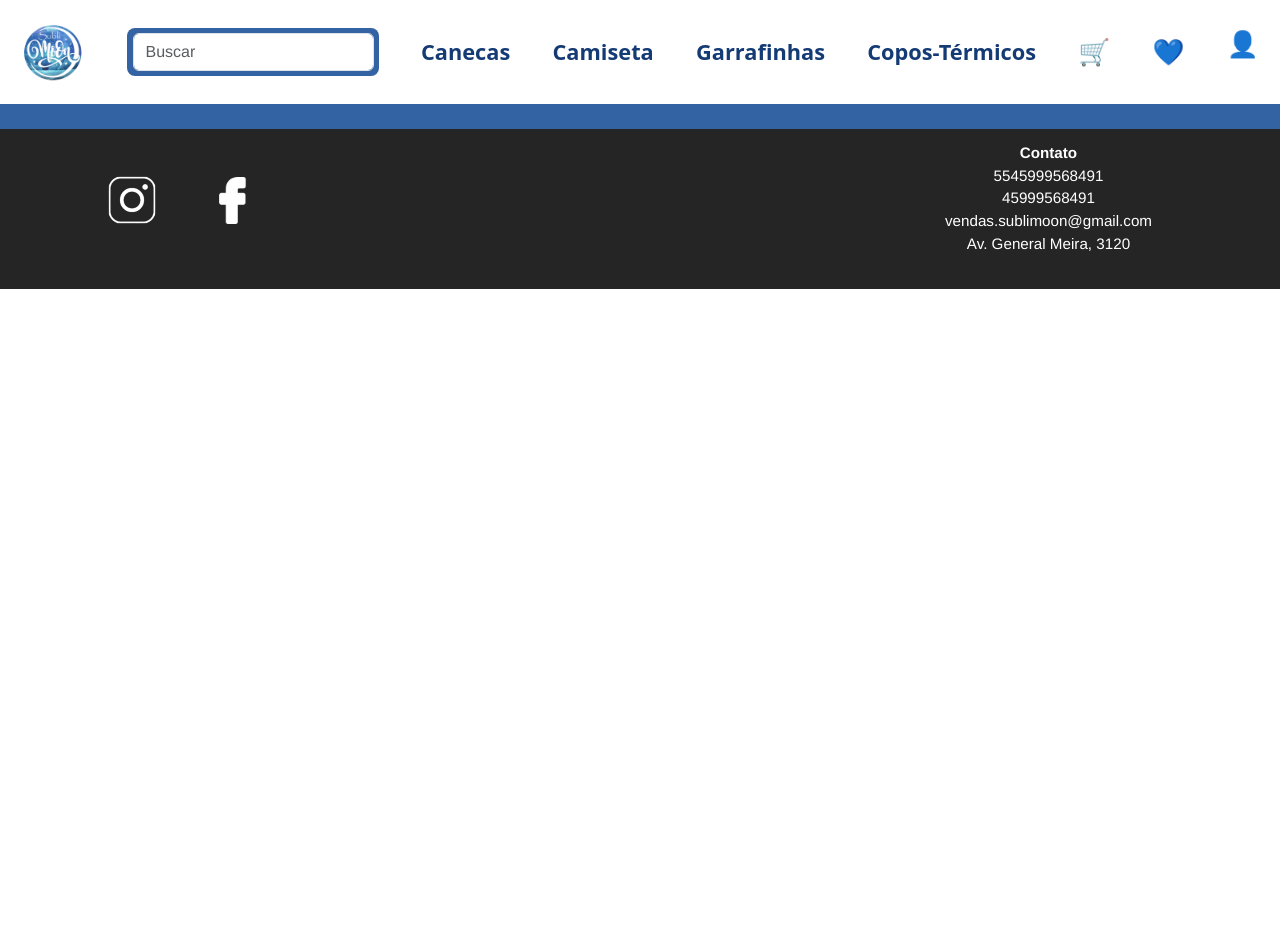
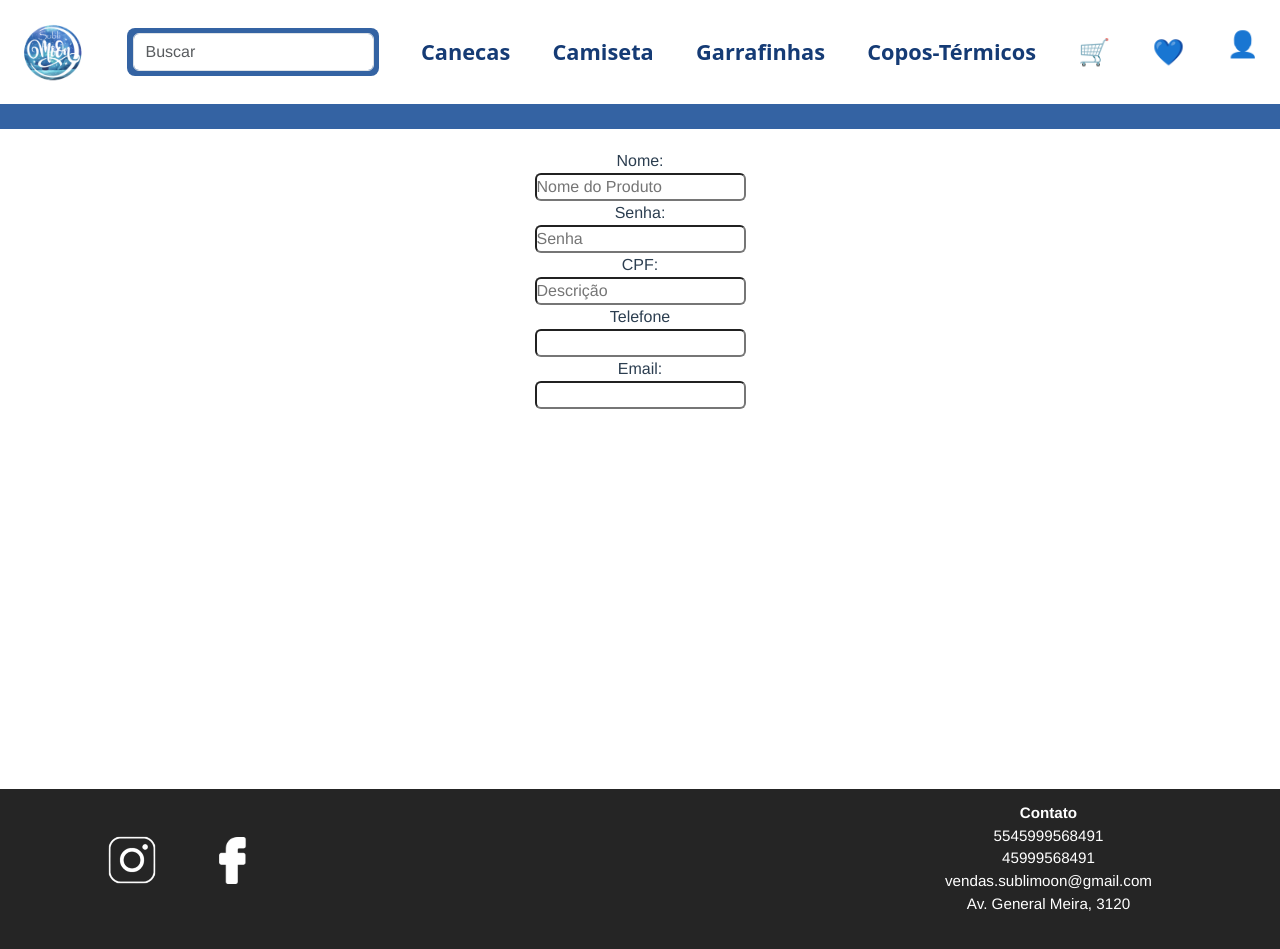
Before and after one commit to Grupo01UniamericaBackend/SublimoonFront, a Vue app in the folder sublimoon-front-end/: page /EditarUsuario in a window 1280 px wide. Before the commit the page ends 800 px from the top, so only its background shows below. Built offline with nearby package versions, Linux system fonts and the light colour scheme.

Commit message:
edita cliente, delete +-

```diff
--- a/sublimoon-front-end/src/router/index.ts
+++ b/sublimoon-front-end/src/router/index.ts
@@ -46,6 +46,18 @@ const routes: Array<RouteRecordRaw> = [
     component: () => import('../views/UserView.vue')
   },
   {
+    path: '/EditarUsuario',
+    name: 'EditaUsuario',
+    component: () => import('../views/EditDeleteUser.vue'),
+    children: [
+      {
+        path: '/EditarUsuario',
+        name: 'ExcluiUsuario',
+        component: () => import(/* webpackChunkName: "about" */ '../views/EditDeleteUser.vue')
+      }
+    ]
+  },
+  {
     path: '/CadastrarProduto',
     name: 'cadastar-produto-view',
     component: () => import('../views/ProdutoView.vue/ProdutoCad.vue'),
--- /dev/null
+++ b/sublimoon-front-end/src/views/EditDeleteUser.vue
@@ -0,0 +1,177 @@
+<template>
+  <div class="container">
+    <div v-if="mensagem.ativo" class="row">
+      <div class="col-md-12 text-start">
+        <div :class="mensagem.css" role="alert">
+          <strong>{{ mensagem.titulo }}</strong> {{ mensagem.mensagem }}
+          <button
+            type="button"
+            class="btn-close"
+            data-bs-dismiss="alert"
+            aria-label="Close"
+          ></button>
+        </div>
+      </div>
+    </div>
+
+    <div class="divForm">
+      <form action="">
+        <label for="nomeCliente">Nome:</label>
+        <input
+          v-model="cliente.nome"
+          type="text"
+          placeholder="Nome do Produto"
+        />
+
+        <label for="senhaCliente">Senha:</label>
+        <input
+          v-model="cliente.senha"
+          type="text"
+          placeholder="Senha"
+        />
+
+        <label for="cpfCliente">CPF:</label>
+        <input
+          type="text"
+          v-model="cliente.cpf"
+          placeholder="Descrição"
+        />
+
+        <label for="telefoneCliente">Telefone</label>
+        <input type="text"  v-model="cliente.telefone" />
+
+        <label for="email">Email:</label>
+        <input type="text" v-model="cliente.email" />
+
+
+
+
+
+
+        <button
+          v-if="form === 'editar'"
+          type="button"
+          class="btn btn-warning"
+          @click="onClickEditar()"
+        >
+          Editar
+        </button>
+        <button
+          v-if="form === 'deletaCliente'"
+          type="button"
+          class="btn btn-danger"
+          @click="onClickExcluir()"
+        >
+          Excluir
+        </button>
+      </form>
+    </div>
+  </div>
+</template>
+
+<script lang="ts">
+import ClienteClient from "@/client/clienteclient";
+import { Cliente } from "@/model/cliente";
+import { defineComponent } from "vue";
+
+export default defineComponent({
+  name: "ProdutoFormulario",
+  data() {
+    return {
+      cliente: new Cliente(),
+
+      mensagem: {
+        ativo: false as boolean,
+        titulo: "" as string,
+        mensagem: "" as string,
+        css: "" as string,
+      },
+    };
+  },
+  computed: {
+    id() {
+      return this.$route.query.id;
+    },
+    form() {
+      return this.$route.query.form;
+    },
+  },
+  mounted() {
+    if (this.id !== undefined) {
+      this.findById(Number(this.id));
+    }
+  },
+  methods: {
+    findById(id: number) {
+      ClienteClient.findById(id)
+        .then((sucess) => {
+          this.cliente = sucess;
+        })
+        .catch((error) => {
+          this.mensagem.ativo = true;
+          this.mensagem.mensagem = error;
+          this.mensagem.titulo = "Error. ";
+          this.mensagem.css = "alert alert-danger alert-dismissible fade show";
+        });
+    },
+    onClickEditar() {
+      ClienteClient.editar(this.cliente.id, this.cliente)
+        .then((sucess) => {
+          this.cliente = new Cliente();
+
+          this.mensagem.ativo = true;
+          this.mensagem.mensagem = sucess;
+          this.mensagem.titulo = "Parabens. ";
+          this.mensagem.css = "alert alert-success alert-dismissible fade show";
+        })
+        .catch((error) => {
+          this.mensagem.ativo = true;
+          this.mensagem.mensagem = error;
+          this.mensagem.titulo = "Error. ";
+          this.mensagem.css = "alert alert-danger alert-dismissible fade show";
+        });
+    },
+    onClickExcluir() {
+      ClienteClient.deletaCliente(this.cliente.id)
+        .then((sucess) => {
+          this.cliente = new Cliente();
+
+          this.$router.push({ name: "estoque-main" });
+        })
+        .catch((error) => {
+          this.mensagem.ativo = true;
+          this.mensagem.mensagem = error;
+          this.mensagem.titulo = "Error. ";
+          this.mensagem.css = "alert alert-danger alert-dismissible fade show";
+        });
+    },
+  },
+});
+</script>
+
+<style scoped lang="scss">
+.container {
+  min-height: 67vh;
+  display: flex;
+  margin: auto;
+  justify-content: center;
+}
+form {
+  display: flex;
+  flex-direction: column;
+  width: 100%;
+}
+.divForm {
+  height: 80vh;
+  margin-top: 20px;
+}
+input {
+  border-radius: 6px;
+}
+select {
+  border-radius: 6px;
+}
+#cadastrarbutton {
+  margin-top: 20px;
+}
+</style>
--- a/sublimoon-front-end/src/views/UserView.vue
+++ b/sublimoon-front-end/src/views/UserView.vue
@@ -25,11 +25,11 @@
       <th class="col-md-2">
               <div class="btn-group" role="group" aria-label="Basic mixed styles example">
                 <router-link type="button" class="btn btn-sm btn-info"
-                    :to="{ name: 'produto-formulario-editar-view', query: { id: item.id, form: 'editar' } } ">
+                    :to="{ name: 'EditaUsuario', query: { id: item.id, form: 'editar' } } ">
                   Editar
                 </router-link>
                 <router-link type="button" class="btn btn-sm btn-secondary"
-                    :to="{ name: 'produto-formulario-excluir-view', query: { id: item.id, form: 'deletaProduto' } } ">
+                    :to="{ name: 'ExcluiUsuario', query: { id: item.id, form: 'deletaCliente' } } ">
                   Excluir
                 </router-link>
               </div>
```
